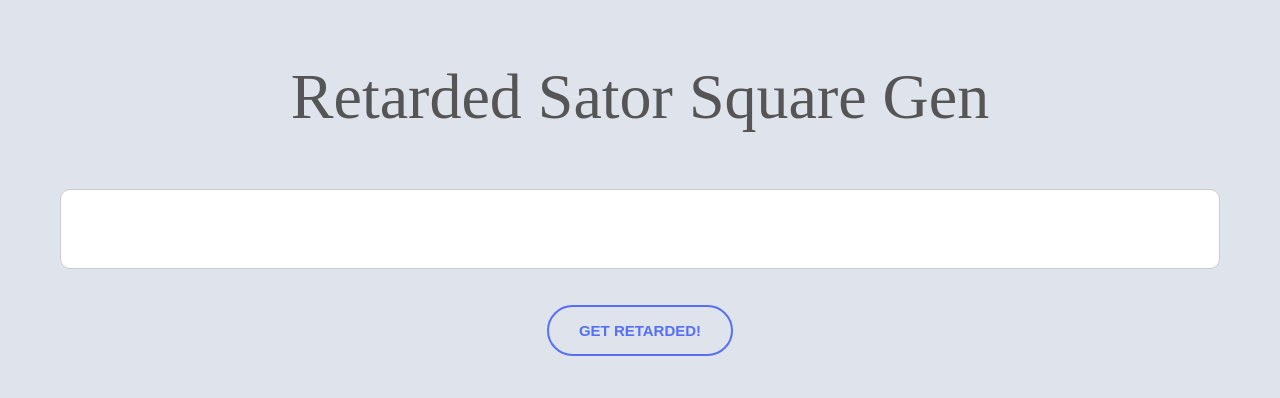
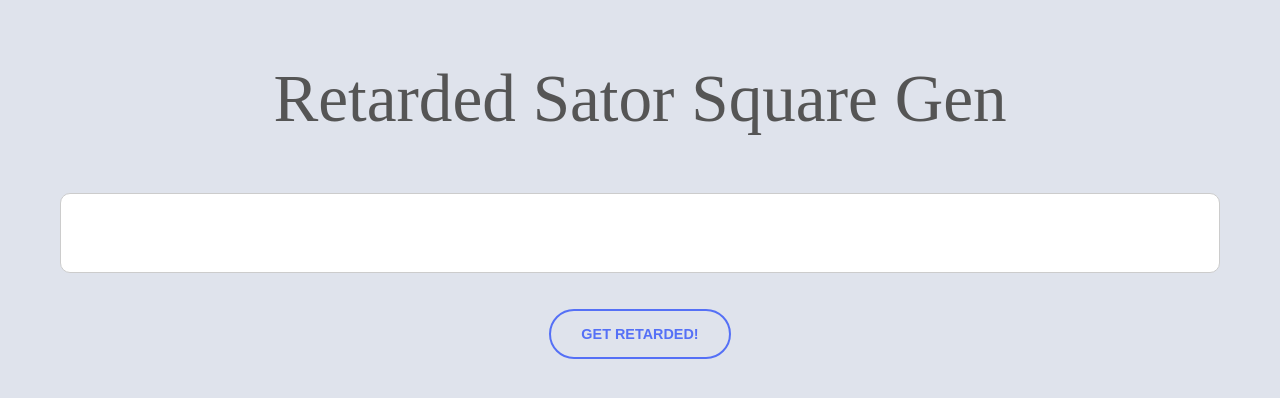
Before and after one commit to andretges/retarded-sator, a plain HTML site: page index.html in a window 1280 px wide. Drawn offline with Linux system fonts and the light colour scheme.

Commit message:
Rem fonts

```diff
--- a/index.html
+++ b/index.html
@@ -53,7 +53,7 @@
       margin: 60px 0 55px;
       text-align: center;
       font-weight: normal;
-      font-size: 64px;
+      font-size: 4.2rem;
       color: #555;
       text-shadow: 2px 2px 0 0 #ddd;
     }
@@ -62,7 +62,7 @@
       box-sizing: border-box;
       display: block;
       padding: 15px;
-      font: 32px/48px sans-serif;
+      font: 2rem/48px sans-serif;
       resize: vertical;
       outline: none;
       width: 100%;
@@ -77,7 +77,7 @@
       margin: 0 auto;
       padding: 15px 30px;
       text-align: center;
-      font-size: 15px;
+      font-size: 0.9rem;
       outline: none;
       text-transform: uppercase;
       font-weight: bold;
```
